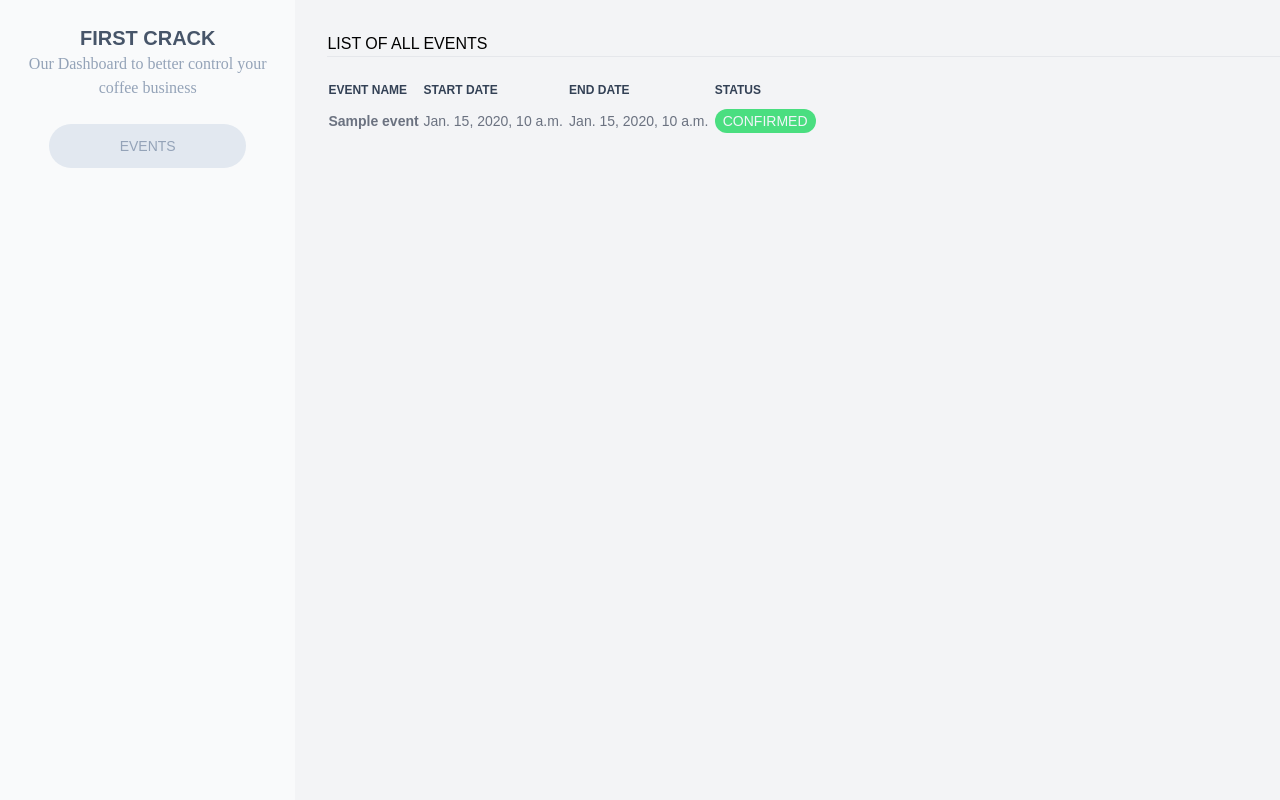
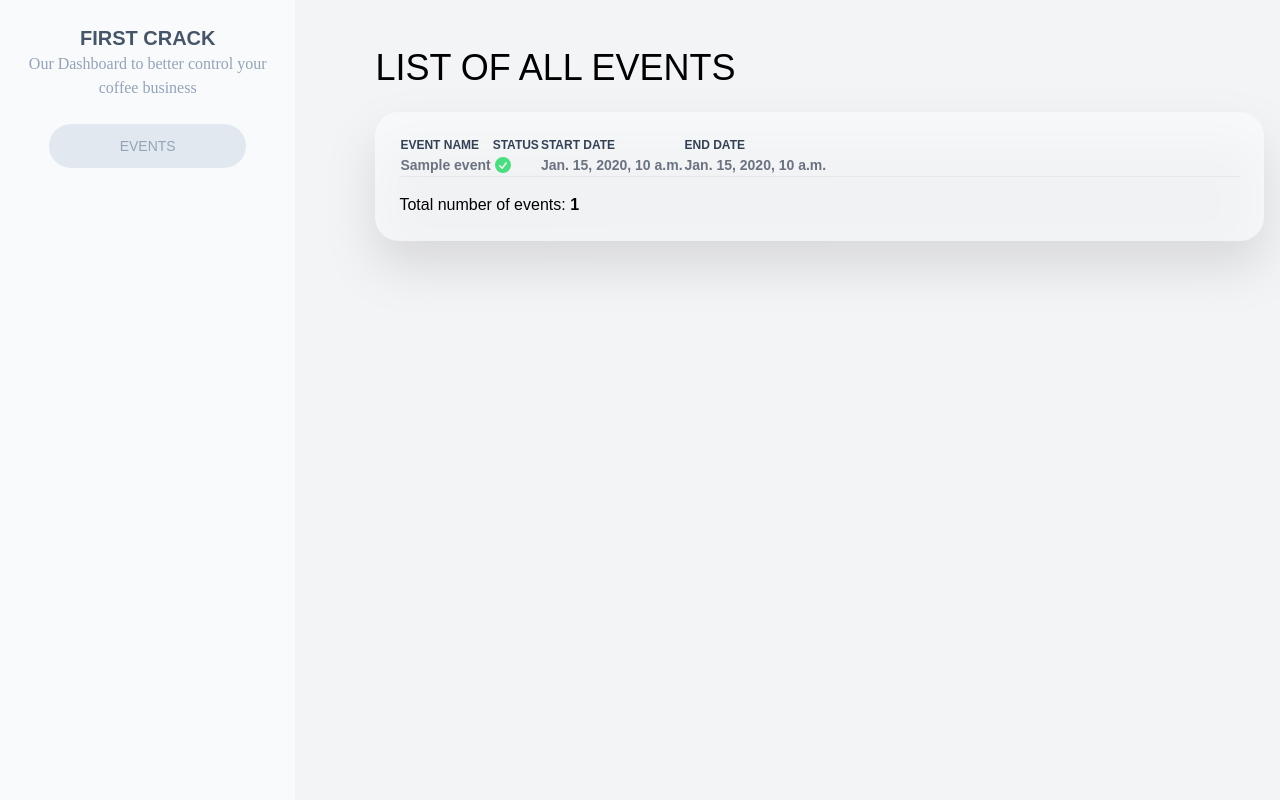
Before and after one commit to lucaliehner/first-crack, a Django app: page /events/ in a window 1280 px wide. Run offline with Django 4.2, Linux system fonts and the light colour scheme; tables that the repository leaves empty hold one stand-in row (values such as "Sample post"); lists and menus that the app fills with data are empty; style sheets or scripts are compiled from the project's sources; some libraries are stand-ins or nearby versions; some web fonts are replaced.

Commit message:
Last update to events page

```diff
--- a/firstcrack/events/models.py
+++ b/firstcrack/events/models.py
@@ -1,6 +1,13 @@
 from django.db import models
 
 # Create your models here.
+class Employee(models.Model):
+    first_name = models.CharField(max_length=255, verbose_name="First name of employee")
+    last_name = models.CharField(max_length=255, verbose_name="Last name of employee", blank=True)
+
+    def __str__(self):
+        return self.first_name + " " + self.last_name
+
 class Event(models.Model):
     CONFIRMED = 'Confirmed'
     PENDING = 'Pending'
@@ -24,8 +31,8 @@ class Event(models.Model):
             verbose_name="Short description of our event",
             blank=True
             )
-    start_date = models.DateTimeField(blank=True)
-    end_date = models.DateTimeField(blank=True)
+    start_date = models.DateTimeField(blank=True, null=True)
+    end_date = models.DateTimeField(blank=True, null=True)
     status = models.CharField(
             max_length=255,
             verbose_name="Current state of the event",
@@ -33,5 +40,7 @@ class Event(models.Model):
             default=PENDING
             )
 
+    staff = models.ManyToManyField(Employee, blank=True, related_name="events")
+
     def __str__(self):
         return self.name
--- a/firstcrack/events/templates/events/event_list.html
+++ b/firstcrack/events/templates/events/event_list.html
@@ -1,34 +1,50 @@
 {% extends 'base.html' %}
-<div>
 {% block content %}
-  <h1 class="font-sans uppercase">List of all events</h1>
-  <hr>
-  <div class="w-1/2">
-      <table class="w-full mt-6 font-sans text-sm text-left text-gray-500">
+<h1 class="mt-12 ml-12 font-sans uppercase lg:text-4xl">List of all events</h1>
+<div id="body" class="mx-12 my-6 rounded-3xl bg-slate-50 bg-opacity-75 drop-shadow-2xl">
+    <section class="px-6 py-6">
+        <table class="font-sans text-sm text-left text-gray-500">
             <thead class="text-xs uppercase text-slate-700">
                 <tr>
                     <th class="">Event name</th>
+                    <th>Status</th>
                     <th>Start date</th>
                     <th>End date</th>
-                  <th>Status</th>
                 </tr>
             </thead>
-          <tbody>
-              {% for event in object_list  %}
-              <tr class="">
-                  <th class="py-3"> <a class="hover:underline hover:decoration-emerald-500">{{ event.name }}</a></th>
-                  <th class="font-light">{{ event.start_date }}</th>
-                  <th class="font-light">{{ event.end_date }}</th>
-                  <th class="font-light uppercase text-slate-100">
+            <tbody class="">
+                {% for event in object_list %}
+                <tr>
+                    <th class=""> <a class="hover:underline hover:decoration-emerald-500">{{ event.name }}</a></th>
+                    <th class="">
                         {% if event.status == "Confirmed" %}
-                      <span class="px-2 py-1 bg-green-400 rounded-full">{{event.status}}</span></th>
+                        <svg xmlns="http://www.w3.org/2000/svg" viewBox="0 0 20 20" class="w-5 h-5 fill-green-400">
+                            <path fill-rule="evenodd"
+                                d="M10 18a8 8 0 100-16 8 8 0 000 16zm3.857-9.809a.75.75 0 00-1.214-.882l-3.483 4.79-1.88-1.88a.75.75 0 10-1.06 1.061l2.5 2.5a.75.75 0 001.137-.089l4-5.5z"
+                                clip-rule="evenodd" />
+                        </svg>
                         {% elif event.status == "Pending" %}
-                      <span class="px-2 py-1 rounded-full bg-amber-400">{{event.status}}</span></th>
+                        <svg xmlns="http://www.w3.org/2000/svg" viewBox="0 0 20 20" class="w-5 h-5 fill-amber-400">
+                            <path fill-rule="evenodd"
+                                d="M18 10a8 8 0 11-16 0 8 8 0 0116 0zM8.94 6.94a.75.75 0 11-1.061-1.061 3 3 0 112.871 5.026v.345a.75.75 0 01-1.5 0v-.5c0-.72.57-1.172 1.081-1.287A1.5 1.5 0 108.94 6.94zM10 15a1 1 0 100-2 1 1 0 000 2z"
+                                clip-rule="evenodd" />
+                        </svg>
+                        {% elif event.status == "Canceled" %}
+                        <svg xmlns="http://www.w3.org/2000/svg" viewBox="0 0 20 20" class="w-5 h-5 fill-red-400">
+                            <path fill-rule="evenodd"
+                                d="M10 18a8 8 0 100-16 8 8 0 000 16zM8.28 7.22a.75.75 0 00-1.06 1.06L8.94 10l-1.72 1.72a.75.75 0 101.06 1.06L10 11.06l1.72 1.72a.75.75 0 101.06-1.06L11.06 10l1.72-1.72a.75.75 0 00-1.06-1.06L10 8.94 8.28 7.22z"
+                                clip-rule="evenodd" />
+                        </svg>
                         {% endif %}
+                    </th>
+                    <th class="">{{event.start_date}}</th>
+                    <th class="">{{event.end_date}}</th>
                 </tr>
                 {% endfor %}
             </tbody>
         </table>
+        <hr>
+        <p class="mt-4 font-sans">Total number of events: <strong>{{object_list|length}}</strong></p>
+    </section>
 </div>
 {% endblock %}
-</div>
--- a/firstcrack/events/urls.py
+++ b/firstcrack/events/urls.py
@@ -2,5 +2,6 @@ from django.urls import path
 from . import views
 
 urlpatterns = [
-    path('', views.EventsList.as_view(), name='events')
+    path('', views.EventsList.as_view(), name='events'),
+    path('calendar/', views.calendar, name="calendar")
 ]
--- a/firstcrack/events/views.py
+++ b/firstcrack/events/views.py
@@ -4,3 +4,11 @@ from .models import Event
 # Create your views here.
 class EventsList(generic.ListView):
     model = Event
+
+def calendar(request):
+    events = Event.objects.all()
+
+    context = {
+            'events': events
+            }
+    return render(request, 'events/calendar.html', context)
```
Also changed, not shown: firstcrack/events/admin.py (+10 -3 lines), firstcrack/events/templates/events/calendar.html (added, +40 -0 lines). Lines whose indentation alone changed are shown as unchanged.
